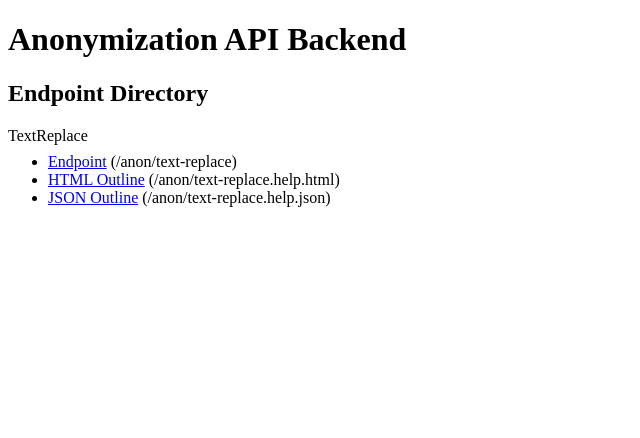
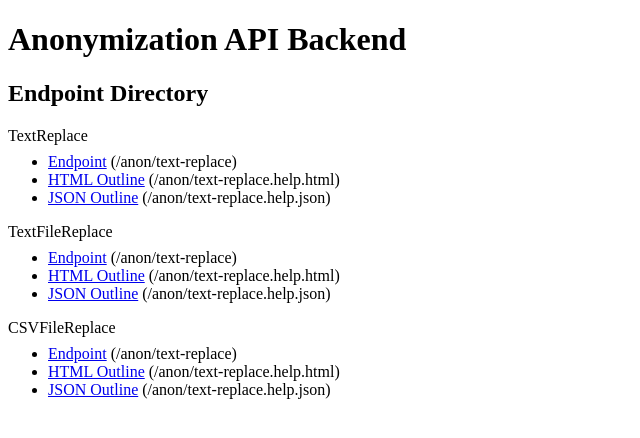
Before and after one commit to rafeerahman/Anonymizer, a Flask app: page / in a window 1280 px wide. Shown: the top 438 px of the page, without its empty margins (0-640 px from the left). Run offline with Flask 2, Linux system fonts and the light colour scheme.

Commit message:
update backend naming scheme

```diff
--- a/backend/backend/anonymizer/__init__.py
+++ b/backend/backend/anonymizer/__init__.py
@@ -1 +1 @@
-from resources import TXTReplace, CSVReplace
+from resources import TXTReplace, CSVFileReplace
--- a/backend/backend/anonymizer/app.py
+++ b/backend/backend/anonymizer/app.py
@@ -1,7 +1,7 @@
 from flask import Flask, render_template
 from flask_restful import Api
 from resources.TXTReplace import TXTReplace
-from resources.CSVReplace import CSVReplace
+from resources.CSVFileReplace import CSVFileReplace
 from resources.TXTFileReplace import TXTFileReplace
 from flask_restful_swagger import swagger
 
@@ -14,7 +14,7 @@ def render_directory():
 
 api.add_resource(TXTReplace, '/anon/text-replace')
 api.add_resource(TXTFileReplace, '/anon/text-file-replace')
-api.add_resource(CSVReplace, '/anon/csv-replace')
+api.add_resource(CSVFileReplace, '/anon/csv-file-replace')
 # adding more endpoints here
 
 if __name__ == '__main__':
--- a/backend/backend/anonymizer/resources/CSVReplace.py
+++ b/backend/backend/anonymizer/resources/CSVFileReplace.py
@@ -24,7 +24,7 @@ def advanced_replace(array, replaceTerms):
   return result
 
 
-class CSVReplace(Resource):
+class CSVFileReplace(Resource):
 
   def post(self):
     args = parser.parse_args()
--- a/backend/backend/anonymizer/templates/index.html
+++ b/backend/backend/anonymizer/templates/index.html
@@ -7,7 +7,22 @@
 <body>
     <h1>Anonymization API Backend</h1>
     <h2>Endpoint Directory</h2>
+
     <p style="margin:0;">TextReplace</p>
+    <ul style="margin-block-start:0.5em;">
+        <li><a href="/anon/text-replace">Endpoint</a> (/anon/text-replace)</li>
+        <li><a href="/anon/text-replace.help.html">HTML Outline</a> (/anon/text-replace.help.html)</li>
+        <li><a href="/anon/text-replace.help.json">JSON Outline</a> (/anon/text-replace.help.json)</li>
+    </ul>
+
+    <p style="margin:0;">TextFileReplace</p>
+    <ul style="margin-block-start:0.5em;">
+        <li><a href="/anon/text-replace">Endpoint</a> (/anon/text-replace)</li>
+        <li><a href="/anon/text-replace.help.html">HTML Outline</a> (/anon/text-replace.help.html)</li>
+        <li><a href="/anon/text-replace.help.json">JSON Outline</a> (/anon/text-replace.help.json)</li>
+    </ul>
+
+    <p style="margin:0;">CSVFileReplace</p>
     <ul style="margin-block-start:0.5em;">
         <li><a href="/anon/text-replace">Endpoint</a> (/anon/text-replace)</li>
         <li><a href="/anon/text-replace.help.html">HTML Outline</a> (/anon/text-replace.help.html)</li>
```
